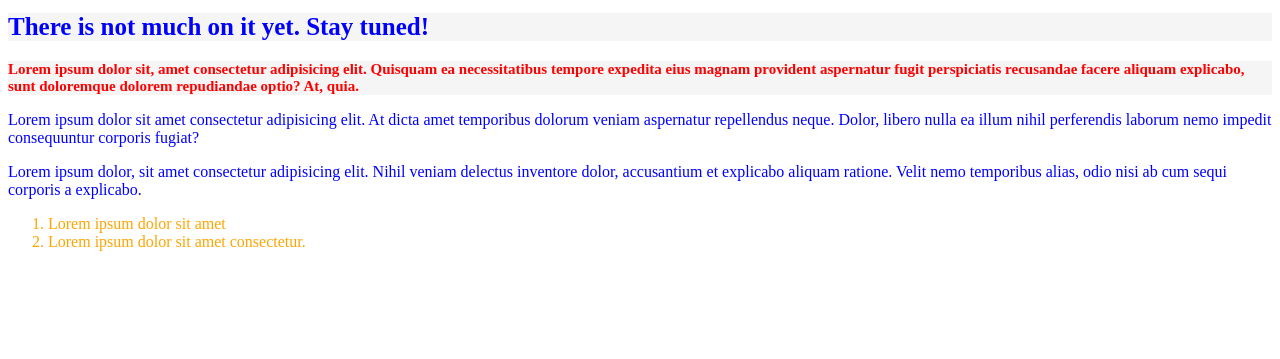
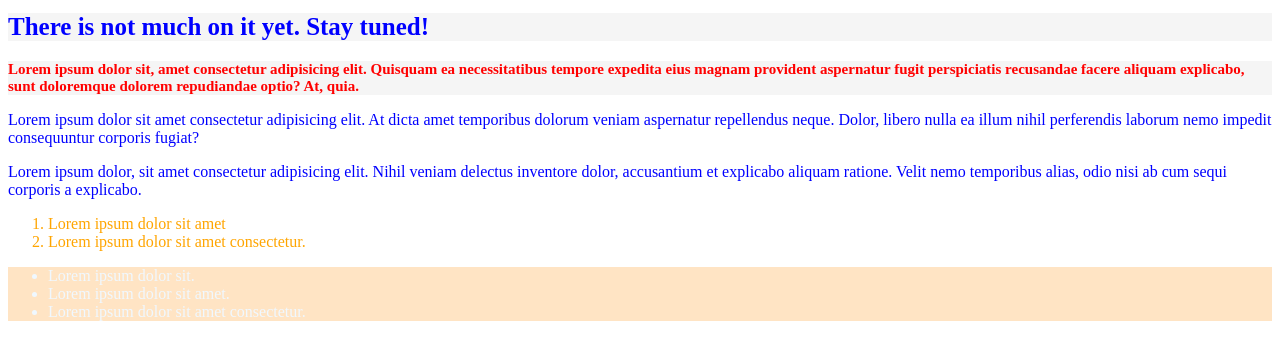
Before and after one commit to TeiganShannyn/Class7-14, a plain HTML site: page index.html in a window 1280 px wide. Shown: the part 87-446 px from the top of the page. Drawn offline with Linux system fonts and the light colour scheme.

Commit message:
Added Unordered List and more CSS

```diff
--- a/index.html
+++ b/index.html
@@ -8,8 +8,11 @@
 <body>
 
 <h1>This is our new site!</h1>
+
 <h2>There is not much on it yet. Stay tuned!</h2>
+
 <h3>Lorem ipsum dolor sit, amet consectetur adipisicing elit. Quisquam ea necessitatibus tempore expedita eius magnam provident aspernatur fugit perspiciatis recusandae facere aliquam explicabo, sunt doloremque dolorem repudiandae optio? At, quia.</h3>
+
 <p>Lorem ipsum dolor sit amet consectetur adipisicing elit. At dicta amet temporibus dolorum veniam aspernatur repellendus neque. Dolor, libero nulla ea illum nihil perferendis laborum nemo impedit consequuntur corporis fugiat?
 </p>
 
@@ -17,11 +20,19 @@
     <p>Lorem ipsum dolor, sit amet consectetur adipisicing elit. Nihil veniam delectus inventore dolor, accusantium et explicabo aliquam ratione. Velit nemo temporibus alias, odio nisi ab cum sequi corporis a explicabo.
     </p>
 </div>
+
 <div class="two">
 <ol>
     <li>Lorem ipsum dolor sit amet</li>
     <li>Lorem ipsum dolor sit amet consectetur.</li>
 </ol>
 </div>
+
+<ul>
+    <li>Lorem ipsum dolor sit.</li>
+    <li>Lorem ipsum dolor sit amet.</li>
+    <li>Lorem ipsum dolor sit amet consectetur.</li>
+</ul>
+
 </body>
 </html>
--- a/style.css
+++ b/style.css
@@ -24,6 +24,12 @@ p {
 .id {
     color: greenyellow;
     }
-    ol{
-        color: orange
+
+ol {
+    color: orange
     }
+
+ul {
+    color: aliceblue;
+    background-color: bisque;
+    }
```
